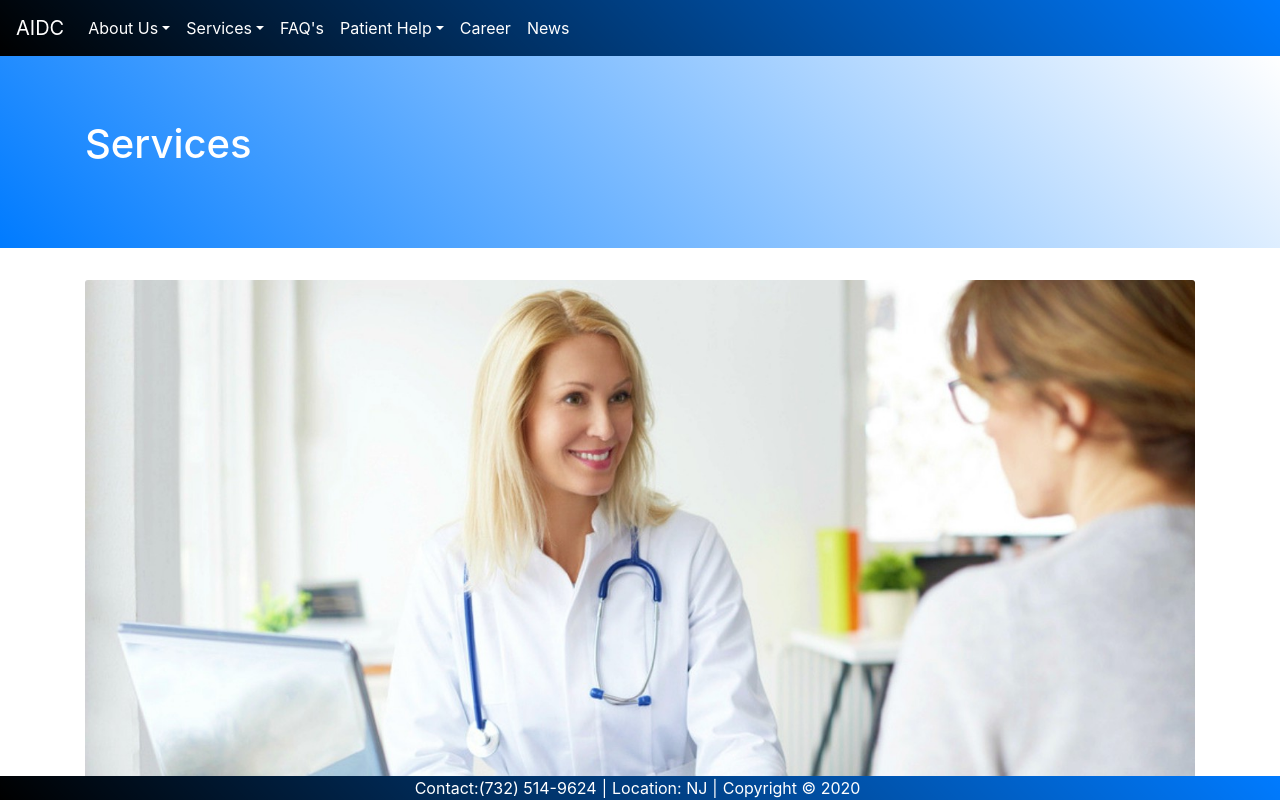
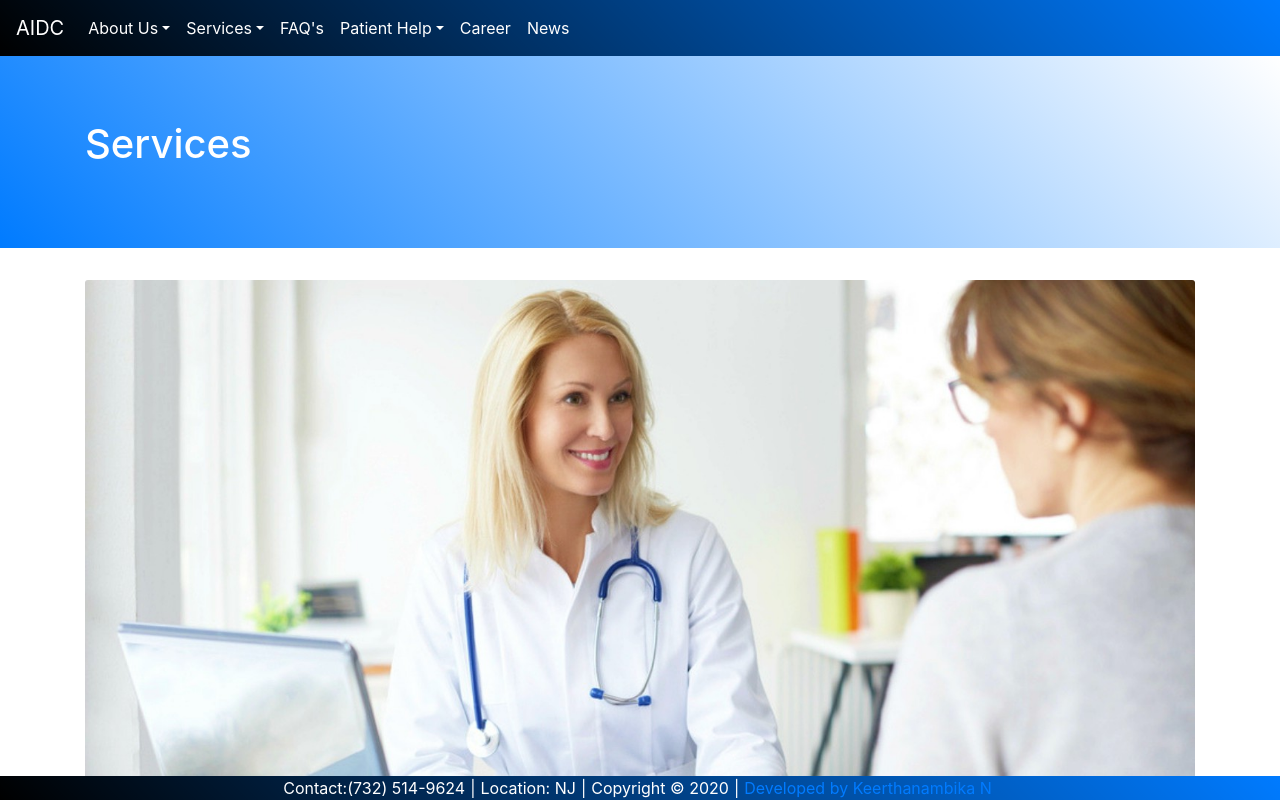
Before and after one commit to keerthu1991/aidcpc-website, a React (Create React App) app: page /services in a window 1280 px wide. Shown: the top 800 px of the page. Built offline with nearby package versions, Linux system fonts and the light colour scheme.

Commit message:
developer

```diff
--- a/src/App.css
+++ b/src/App.css
@@ -23,9 +23,15 @@
   margin-right: 5px;
 }
 .footer-bg .location,
-.copyright {
+.footer-bg .copyright,
+.footer-bg .developer {
   margin-right: 5px;
   margin-left: 5px;
+}
+.footer-bg .developer a:active,
+.footer-bg .developer a:visited,
+.footer-bg .developer a:hover {
+  color: #fff !important;
 }
 .healthprofessionals {
   width: 20rem;
--- a/src/components/common/Footer.js
+++ b/src/components/common/Footer.js
@@ -6,7 +6,12 @@ function Footer() {
       <footer className="footer-bg">
         <span className="contact">Contact:(732) 514-9624</span>|
         <span className="location">Location: NJ</span>|
-        <span className="copyright">Copyright &copy; 2020</span>
+        <span className="copyright">Copyright &copy; 2020</span>|
+        <span className="developer">
+          <a href="https://www.linkedin.com/in/keerthanambika-n-60164454/">
+            Developed by Keerthanambika N
+          </a>
+        </span>
       </footer>
     </>
   );
```
Also changed, not shown: 1 other file (tests, documents, lock files or other folders).
